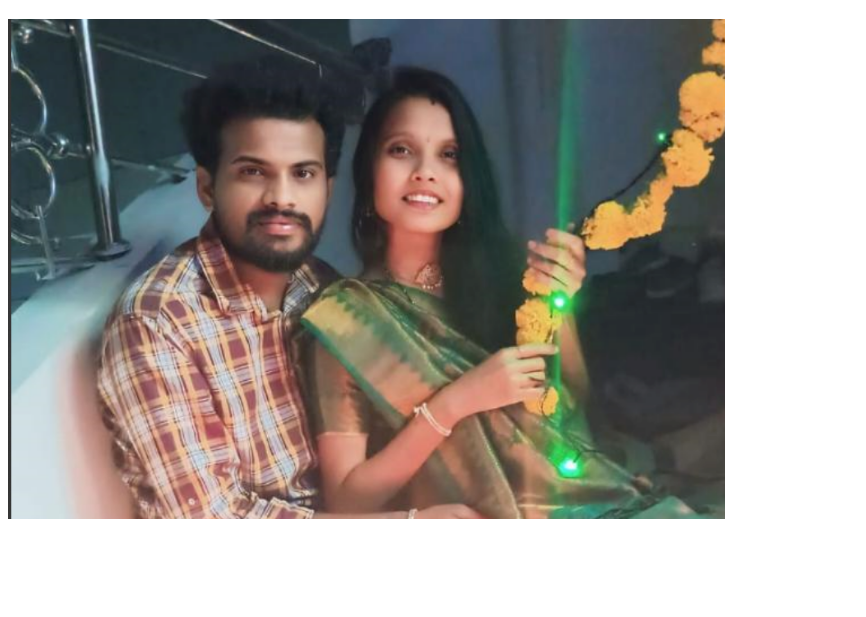
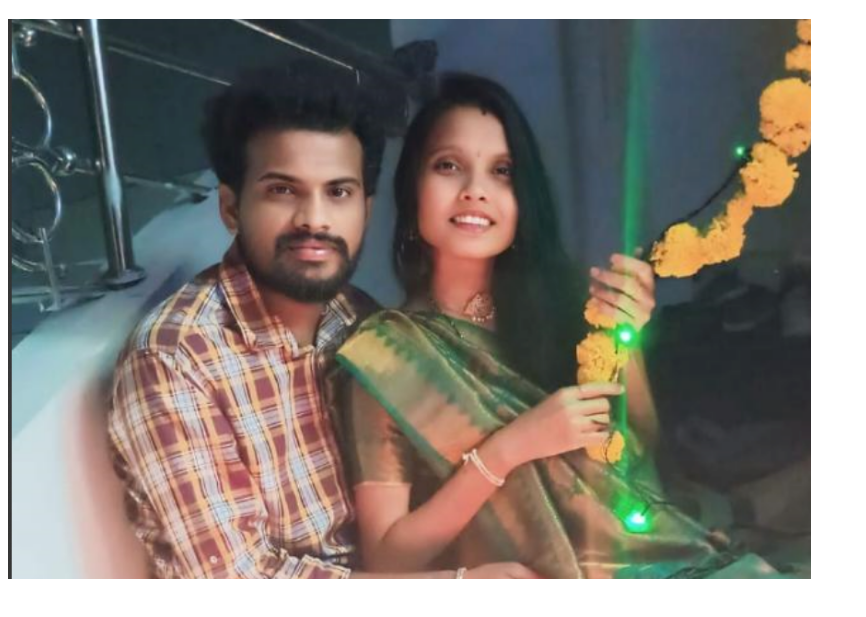
Before and after one commit to CHANSANSOW/wishes, a plain HTML site: page index.html in a window 1280 px wide. Shown: the part 61-678 px from the top of the page, without its empty margins (0-866 px from the left). Drawn offline with Linux system fonts and the light colour scheme.

Commit message:
Update index.html

```diff
--- a/index.html
+++ b/index.html
@@ -11,6 +11,6 @@
 <BODY>
    <h1>Wish You Advance Happy Birthday Durga Bava Garu</h1>
 
-<img src="./akka bava.png" alt="durgabava akka photo" height=500>
+<img src="./akka bava.png" alt="durgabava akka photo" height=560>
 </BODY>
 </HTML>
```
